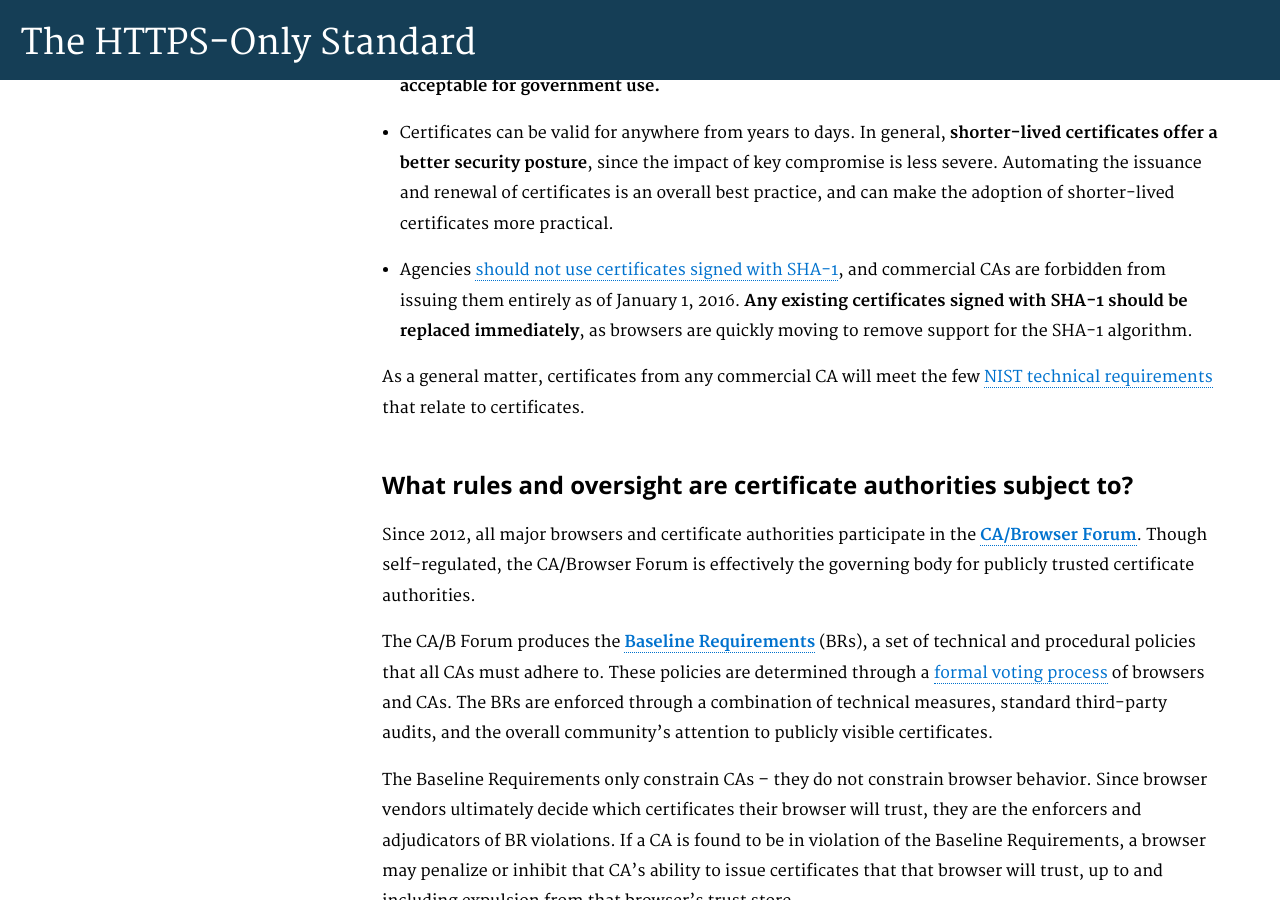
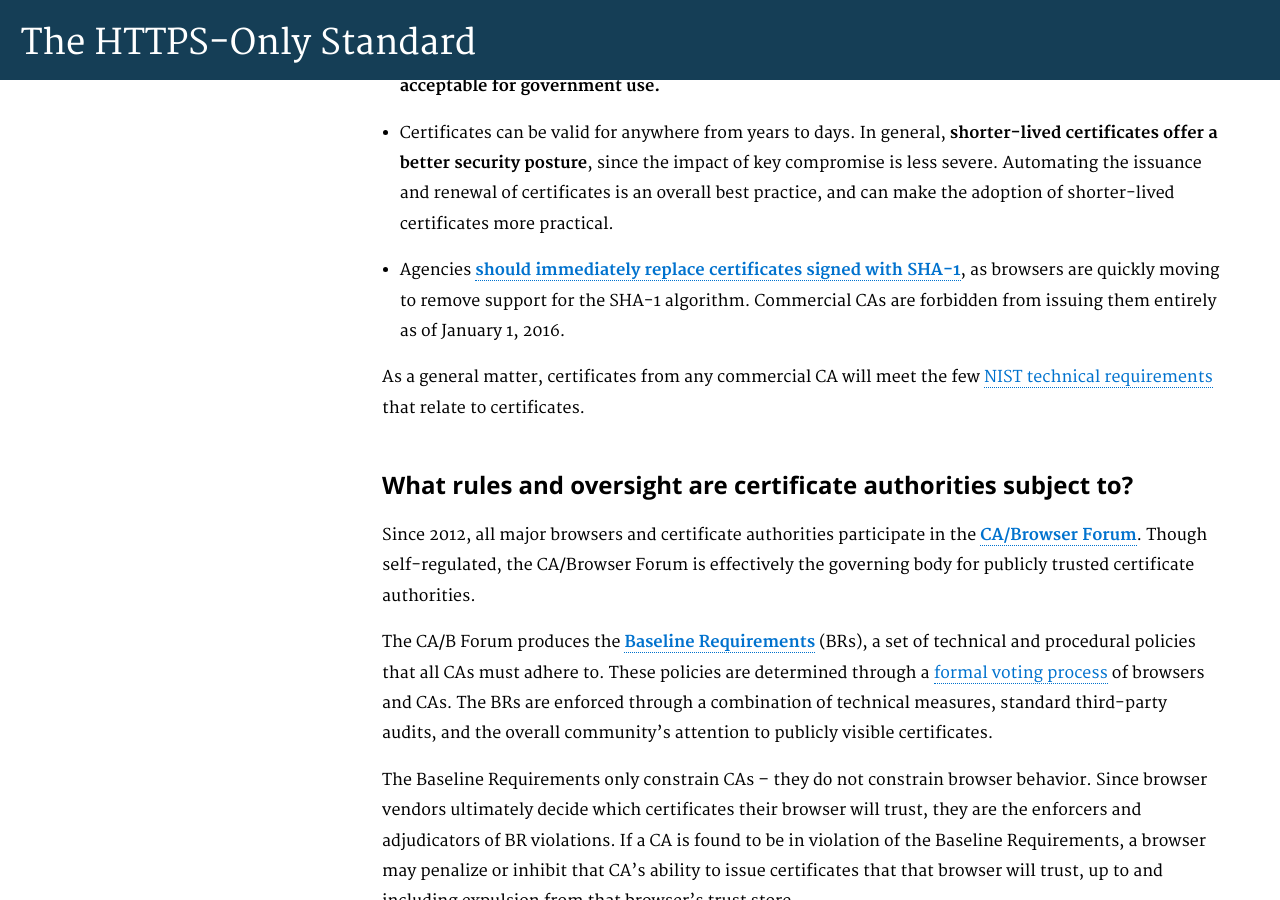
Before and after one commit to GSA/https, a Jekyll site: the page built from pages/certificates.md, in a window 1280 px wide and 900 px high, scrolled down 1532 px. Built offline with Jekyll 4.4.1, drawn with Linux system fonts in a browser that asks for light colours; Markdown is read by kramdown in place of the engine named in the settings.

Commit message:
update SHA-1 language on certificates page

```diff
--- a/pages/certificates.md
+++ b/pages/certificates.md
@@ -43,7 +43,7 @@ In general:
 
 * Certificates can be valid for anywhere from years to days. In general, **shorter-lived certificates offer a better security posture**, since the impact of key compromise is less severe. Automating the issuance and renewal of certificates is an overall best practice, and can make the adoption of shorter-lived certificates more practical.
 
-* Agencies [should not use certificates signed with SHA-1](/technical-guidelines/#signature-algorithms), and commercial CAs are forbidden from issuing them entirely as of January 1, 2016. **Any existing certificates signed with SHA-1 should be replaced immediately**, as browsers are quickly moving to remove support for the SHA-1 algorithm.
+* Agencies **[should immediately replace certificates signed with SHA-1](/technical-guidelines/#signature-algorithms)**, as browsers are quickly moving to remove support for the SHA-1 algorithm. Commercial CAs are forbidden from issuing them entirely as of January 1, 2016.
 
 As a general matter, certificates from any commercial CA will meet the few [NIST technical requirements](http://nvlpubs.nist.gov/nistpubs/SpecialPublications/NIST.SP.800-52r1.pdf) that relate to certificates.
 
```
